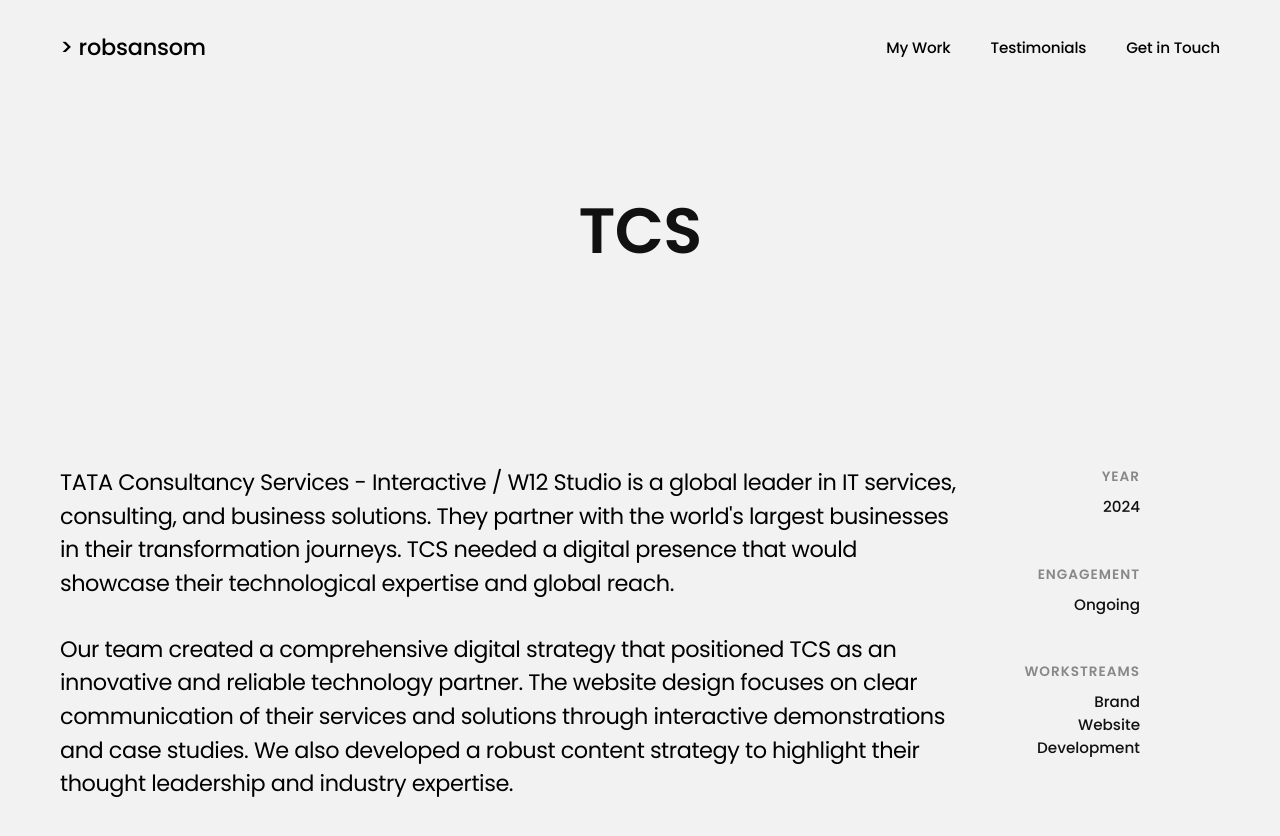
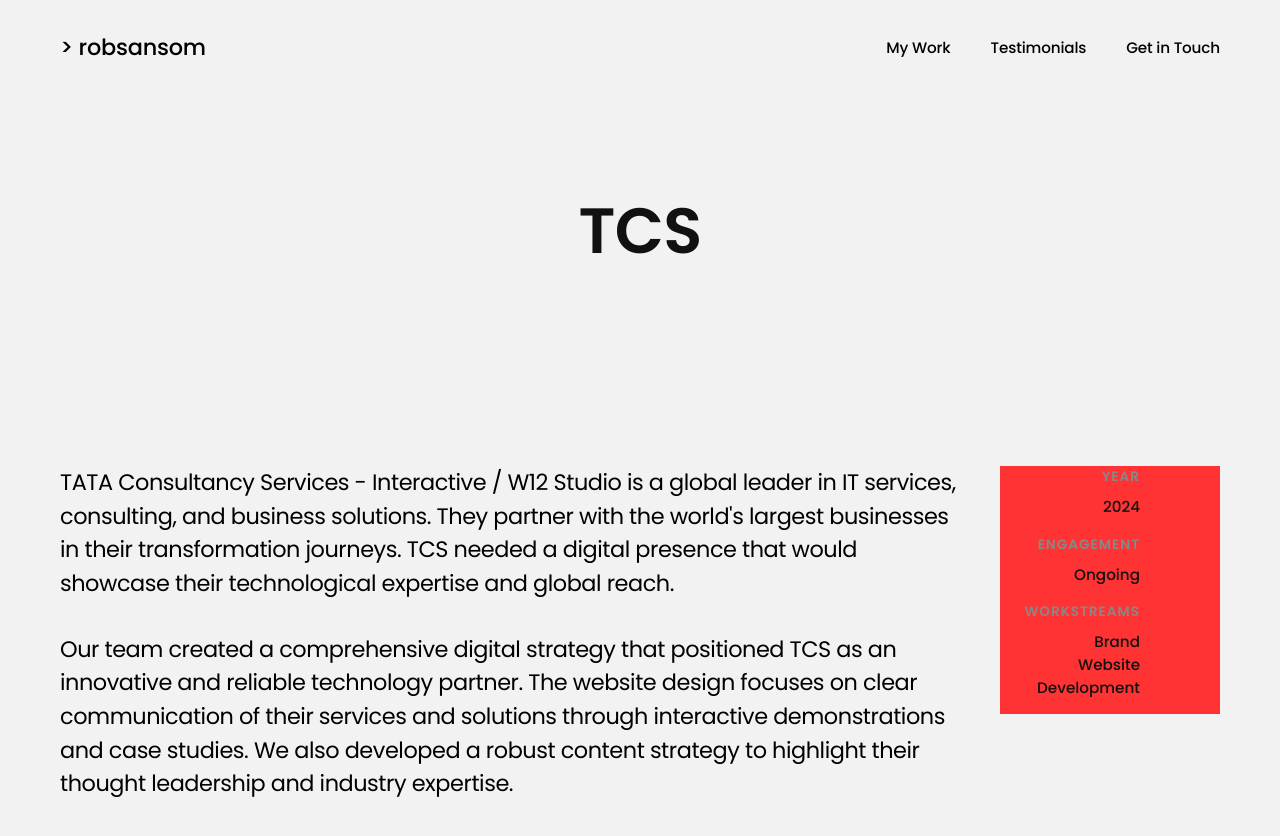
Before and after one commit to robsansom/portfolio, a plain HTML site: page work/tcs.html in a window 1280 px wide. Shown: the top 836 px of the page. Drawn offline with Linux system fonts and the light colour scheme.

Commit message:
Add temporary red background to project metadata to verify alignment

```diff
--- a/css/styles.css
+++ b/css/styles.css
@@ -1161,34 +1161,23 @@ section.portfolio,
 }
 
 .project-info {
-    display: flex;
-    flex-wrap: wrap;
+    display: block;
+    position: relative;
     margin-bottom: 60px;
-    gap: 60px;
-    justify-content: space-between;
-    padding-right: 0; /* Remove this padding */
-    max-width: 100%; /* Ensure container doesn't exceed browser width */
-    position: relative; /* For absolute positioning of metadata */
 }
 
 .project-description {
-    flex: 1; /* Let it take available space */
-    max-width: calc(100% - 220px); /* Make space for metadata */
-    margin-right: auto; /* Push content to the left */
+    max-width: calc(100% - 250px);
+    margin-right: auto;
 }
 
 .project-metadata {
-    flex: 0 0 auto; /* Don't grow or shrink */
-    margin-right: 0; /* Align with right edge */
-    display: flex;
-    flex-direction: column;
-    gap: 30px;
-    margin-top: 0;
-    background-color: transparent;
-    padding: 0;
-    border-radius: 0;
-    box-shadow: none;
+    position: absolute;
+    top: 0;
+    right: 0;
+    width: 220px;
     text-align: right;
+    background-color: #ff3333; /* Temporary red background to make it visible */
 }
 
 .metadata-item {
@@ -1228,17 +1217,6 @@ section.portfolio,
 
 .project-image:hover {
     transform: translateY(-5px);
-}
-
-.project-image img {
-    width: 100%;
-    height: auto;
-    display: block;
-    transition: transform 0.5s ease;
-}
-
-.project-image:hover img {
-    transform: scale(1.03);
 }
 
 .project-cta {
```
